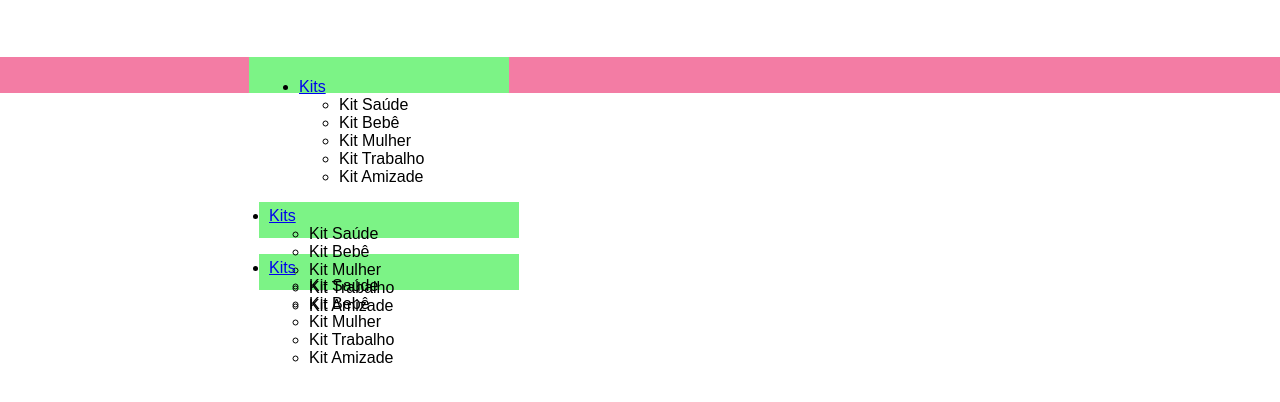
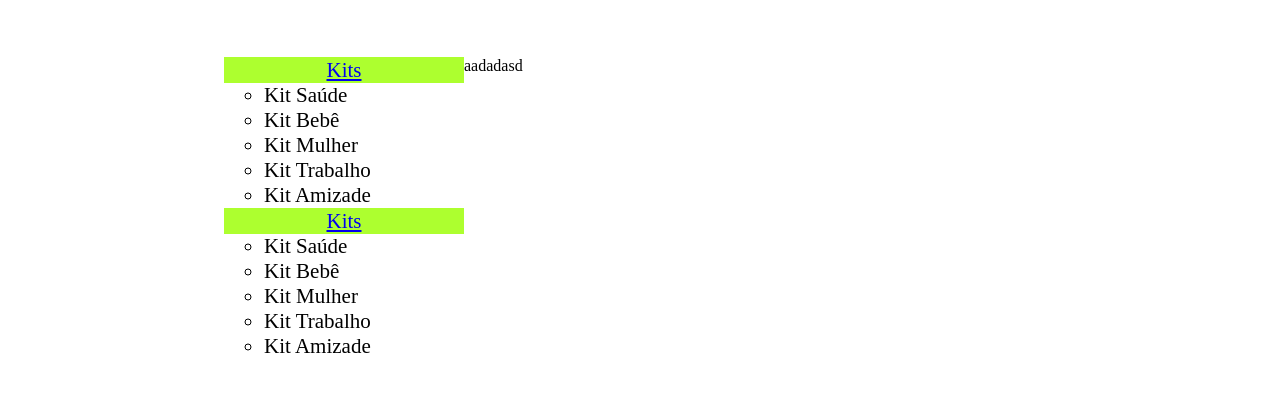
Before and after one commit to TonyAraujo88/site_imaginnebordados, a plain HTML site: page index.html in a window 1280 px wide. Shown: the part 338-740 px from the top of the page. Drawn offline with Linux system fonts and the light colour scheme.

Commit message:
kits_meio2

```diff
--- a/assets/style.css
+++ b/assets/style.css
@@ -74,36 +74,45 @@ body {
 }
 
 .principal {
-     background: rgb(243, 124, 164);
     display: flex;
-    flex-direction: row;
     align-items: center;
     justify-content: center;
     width: 100%;
-    height: 100%;
+    height: 1000px;
 }
 
 .principal-2 {
+    background: white;
     display: flex;
-    flex-direction: row;
-    height: 100%;
     width: 65%;
+    height: 1000px;
     align-items: center;
-    justify-content: flex-start;
-    margin-left: 50px;
-}
-
-.meio {
-    display: flex;
 }
 
 .left {
-   color: black;
-   font-family: Arial, Helvetica, sans-serif;
-   padding: 5px 10px;
-   width: 240px;
-   height: 26px;
-   align-items: center;
-   justify-content: center;
-   background: rgb(124, 243, 134);
+  width: 240px;
+  height: 100%;
+  display: flex;
+  flex-direction: column;
+  font-size: 21px;
 }
+
+.right {
+    width: 924px;
+    height: 1000px;
+}
+
+.lista-kits {
+    justify-content: center;
+    align-items: center;
+    display: flex;
+    width: 240px;
+    height: 26px;
+    background: greenyellow;
+}
+
+.category-list {
+    margin: 0;
+    width: 100%;
+    padding: 0;
+}
--- a/index.html
+++ b/index.html
@@ -23,17 +23,17 @@
         </div>
     </div>
 </div>
+<div>
 <div class="logo-principal">
     <img class="logo" src="./assets/imagens/imaginnebordados.png" >
 </div>
 <div class="principal">
     <div class="principal-2">
-        <div class="meio">
         <div class="left">
-                <ul >
-                   <li>
-                        <div class="lista-kits"></div>
+                <ul class="category-list">
+                        <div class="lista-kits">
                             <a href="#">Kits</a>
+                        </div>
                         <ul>
                             <li>Kit Saúde</li>
                             <li>Kit Bebê</li>
@@ -41,12 +41,11 @@
                             <li>Kit Trabalho</li>
                             <li>Kit Amizade</li>
                         </ul>
-                    </li>
                 </ul>
-                <ul class="left">
-                    <li>
-                         <div class="lista-kits"></div>
+                <ul class="category-list">
+                    <div class="lista-kits">
                         <a href="#">Kits</a>
+                    </div>
                     <ul>
                         <li>Kit Saúde</li>
                         <li>Kit Bebê</li>
@@ -54,27 +53,16 @@
                         <li>Kit Trabalho</li>
                         <li>Kit Amizade</li>
                     </ul>
-                     </li>
             </ul>
-                 <ul class="left">
-                    <li>
-                         <div class="lista-kits"></div>
-                         <a href="#">Kits</a>
-                         <ul>
-                             <li>Kit Saúde</li>
-                             <li>Kit Bebê</li>
-                             <li>Kit Mulher</li>
-                             <li>Kit Trabalho</li>
-                             <li>Kit Amizade</li>
-                         </ul>
-                     </li>
-                 </ul>
+        <div class="meio">
+
             </div>
+        </div>
+        <div class="right"> aadadasd</div>
     </div>
 </div>
 </div>
 
 
-
 </body>
 </html>
```
Lines whose indentation alone changed are shown as unchanged.
